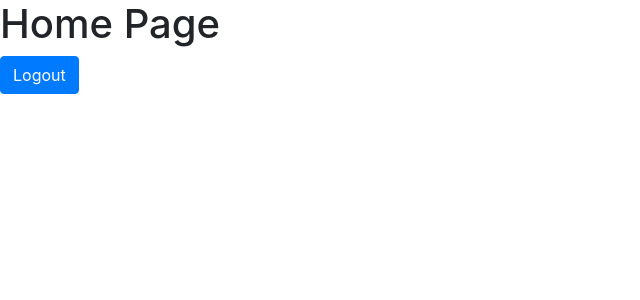
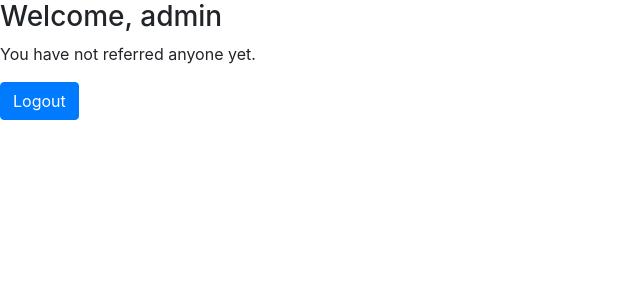
Before and after one commit to nutan-mali/Referral-System-API-Task, a Django app: page /home/ in a window 1280 px wide. Shown: the top 300 px of the page, without its empty margins (0-640 px from the left). Run offline with Django 3.2, Linux system fonts and the light colour scheme; a user stored in the database is signed in; data comes from the database, SQL or seed files in the repository; both versions use the stored data as it was after the commit.

Commit message:
update home page

```diff
--- a/app1/views.py
+++ b/app1/views.py
@@ -4,9 +4,16 @@ from app1.models import Referral_system, Referee_system
 from django.contrib.auth import authenticate,login,logout
 from django.contrib.auth.decorators import login_required
 # Create your views here.
+
+
 @login_required(login_url='login')
 def HomePage(request):
-    return render (request,'home.html')
+    # Check if the user has referrals
+    has_referrals = Referral_system.objects.filter(referrer_id=request.user.id).exists()
+    if has_referrals:
+        return redirect('refeers')  # Redirect to the referrals page
+    else:
+        return render(request, 'home.html', {'username': request.user.username})
 
 def SignupPage(request):
     if request.method == 'POST':
--- a/templates/home.html
+++ b/templates/home.html
@@ -11,7 +11,14 @@
     <title>Home Page</title>
   </head>
   <body>
-    <h1>Home Page</h1>
+
+    <h3>Welcome, {{ username }}</h3>
+    {% if has_referrals %}
+        <p>You have referred someone!</p>
+        <a href="{% url 'refeers' %}">View Referrals</a>
+    {% else %}
+        <p>You have not referred anyone yet.</p>
+    {% endif %}
     <a href="{% url 'logout' %}" class="btn btn-primary">Logout</a>
 
     <!-- Optional JavaScript -->
```
Also changed, not shown: db.sqlite3.
